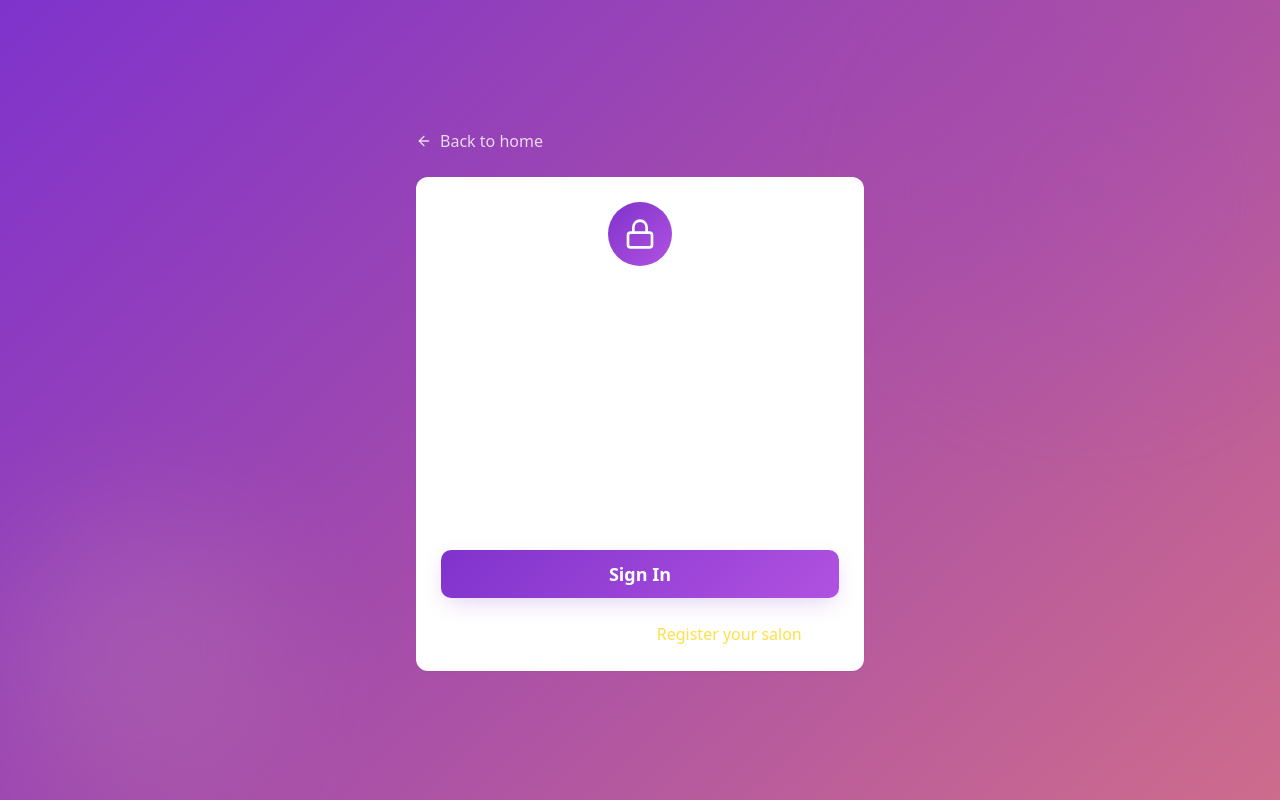
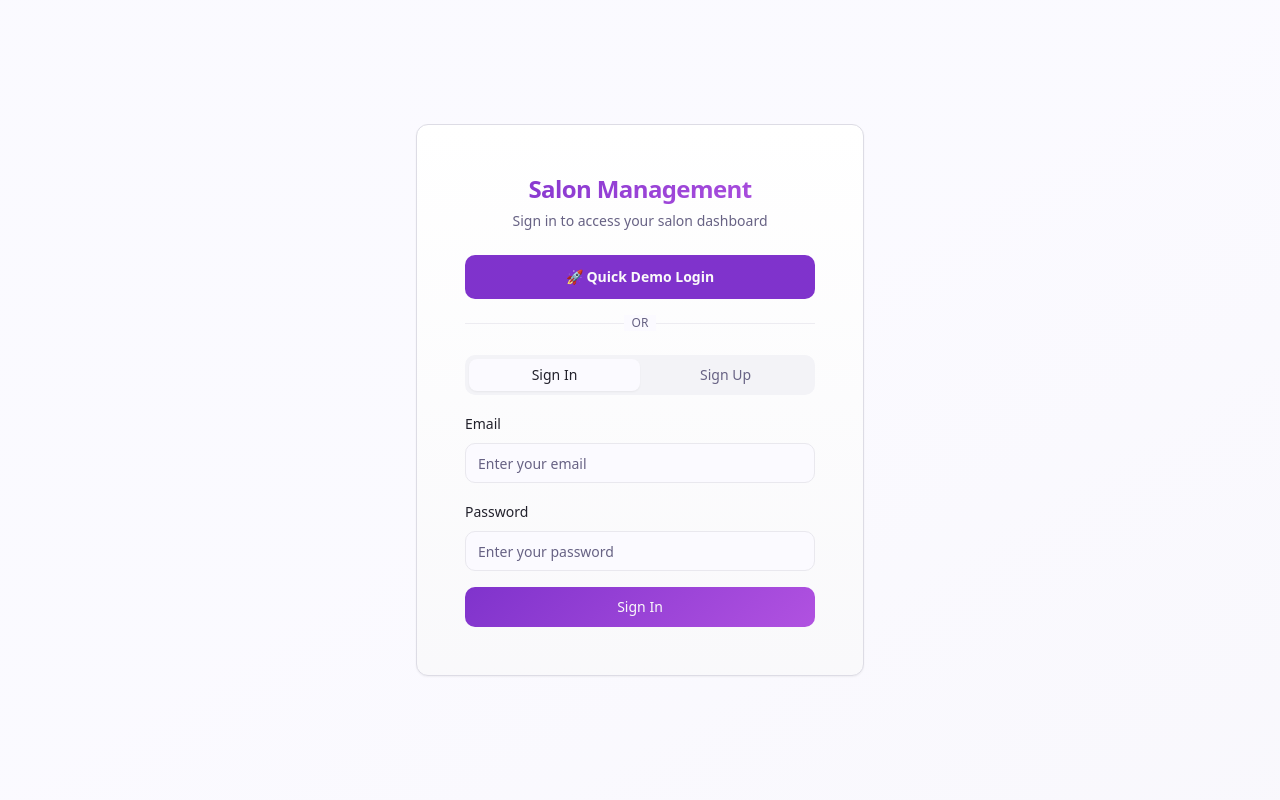
Before and after one commit to JayeshNehe/salonspark-desk, a React (Vite) app: page /auth in a window 1280 px wide. Built offline with nearby package versions, Linux system fonts and the light colour scheme.

Commit message:
Reverted to commit 037a11f2649c8c4c2f3cec57cf7099730aa6b4dc

```diff
--- a/src/lib/validations.ts
+++ b/src/lib/validations.ts
@@ -12,7 +12,6 @@ export const authSchema = z.object({
     .regex(/[A-Z]/, { message: "Password must contain at least one uppercase letter" })
     .regex(/[a-z]/, { message: "Password must contain at least one lowercase letter" })
     .regex(/[0-9]/, { message: "Password must contain at least one number" })
-    .regex(/[!@#$%^&*(),.?":{}|<>]/, { message: "Password must contain at least one special character" })
 });
 
 // Customer validation
--- a/src/pages/Auth.tsx
+++ b/src/pages/Auth.tsx
@@ -1,10 +1,10 @@
 import { useState } from 'react';
-import { Navigate, Link } from 'react-router-dom';
+import { Navigate } from 'react-router-dom';
 import { Button } from '@/components/ui/button';
 import { Input } from '@/components/ui/input';
 import { Label } from '@/components/ui/label';
 import { Card, CardContent, CardDescription, CardHeader, CardTitle } from '@/components/ui/card';
-import { ArrowLeft, Mail, Lock } from 'lucide-react';
+import { Tabs, TabsContent, TabsList, TabsTrigger } from '@/components/ui/tabs';
 import { useAuth } from '@/providers/AuthProvider';
 import { useToast } from '@/hooks/use-toast';
 import { authSchema } from '@/lib/validations';
@@ -12,9 +12,55 @@ import { authSchema } from '@/lib/validations';
 export default function Auth() {
   const [email, setEmail] = useState('');
   const [password, setPassword] = useState('');
+  const [firstName, setFirstName] = useState('');
+  const [lastName, setLastName] = useState('');
   const [loading, setLoading] = useState(false);
-  const { user, signIn } = useAuth();
+  const { user, signIn, signUp } = useAuth();
   const { toast } = useToast();
+
+  // Demo login function
+  const handleDemoLogin = async () => {
+    setLoading(true);
+    // Use demo credentials
+    const demoEmail = 'demo@salon.com';
+    const demoPassword = 'demo123';
+
+    const { error } = await signIn(demoEmail, demoPassword);
+
+    if (error) {
+      // If demo user doesn't exist, create it
+      const { error: signUpError } = await signUp(demoEmail, demoPassword, {
+        first_name: 'Demo',
+        last_name: 'User',
+      });
+
+      if (!signUpError) {
+        // Try signing in again after signup
+        setTimeout(async () => {
+          const { error: secondSignInError } = await signIn(demoEmail, demoPassword);
+          if (!secondSignInError) {
+            toast({
+              title: "Success",
+              description: "Demo account created and logged in!",
+            });
+          }
+        }, 1000);
+      } else {
+        toast({
+          title: "Error",
+          description: signUpError.message || "Failed to create demo account",
+          variant: "destructive",
+        });
+      }
+    } else {
+      toast({
+        title: "Success",
+        description: "Logged in with demo account!",
+      });
+    }
+
+    setLoading(false);
+  };
 
   // Redirect if already authenticated
   if (user) {
@@ -54,85 +100,176 @@ export default function Auth() {
     setLoading(false);
   };
 
+  const handleSignUp = async (e: React.FormEvent) => {
+    e.preventDefault();
+    setLoading(true);
+
+    try {
+      // Validate input
+      authSchema.parse({ email, password });
+
+      const { error } = await signUp(email, password, {
+        first_name: firstName,
+        last_name: lastName,
+      });
+
+      if (error) {
+        toast({
+          title: "Error",
+          description: error.message || "Failed to sign up",
+          variant: "destructive",
+        });
+      } else {
+        toast({
+          title: "Success",
+          description: "Account created successfully! Please check your email to verify your account.",
+        });
+      }
+    } catch (error: any) {
+      toast({
+        title: "Validation Error",
+        description: error.errors?.[0]?.message || "Invalid input. Password must be at least 8 characters with uppercase, lowercase, number, and special character.",
+        variant: "destructive",
+      });
+    }
+
+    setLoading(false);
+  };
+
   return (
-    <div className="min-h-screen bg-gradient-hero flex items-center justify-center p-4">
-      {/* Background decoration */}
-      <div className="absolute inset-0 bg-gradient-to-br from-primary/5 via-transparent to-accent/5" />
-      <div className="absolute top-0 right-0 w-96 h-96 bg-gradient-primary rounded-full opacity-10 blur-3xl" />
-      <div className="absolute bottom-0 left-0 w-72 h-72 bg-gradient-secondary rounded-full opacity-10 blur-3xl" />
-
-      <div className="w-full max-w-md relative z-10">
-        {/* Back button */}
-        <Link to="/" className="inline-flex items-center text-white/80 hover:text-white mb-6 transition-colors">
-          <ArrowLeft className="w-4 h-4 mr-2" />
-          Back to home
-        </Link>
-
-        <Card className="glass border-white/20 shadow-strong">
-          <CardHeader className="text-center space-y-2">
-            <div className="w-16 h-16 mx-auto bg-gradient-primary rounded-full flex items-center justify-center mb-4">
-              <Lock className="w-8 h-8 text-white" />
-            </div>
-            <CardTitle className="text-2xl font-bold text-white">Sign In to Your Salon</CardTitle>
-            <CardDescription className="text-white/70">
-              Access your salon management dashboard
+    <div className="min-h-screen flex items-center justify-center bg-gradient-to-br from-background via-background to-muted/30 p-4">
+      <Card className="w-full max-w-md card-premium">
+        <CardHeader>
+          <CardTitle className="text-2xl text-center bg-gradient-primary bg-clip-text text-transparent">
+            Salon Management
+          </CardTitle>
+          <CardDescription className="text-center">
+            Sign in to access your salon dashboard
           </CardDescription>
         </CardHeader>
+        <CardContent>
+          {/* Demo Login Button */}
+          <div className="space-y-4 mb-6">
+            <Button
+              onClick={handleDemoLogin}
+              className="w-full bg-gradient-to-r from-primary to-primary/80 hover:from-primary/90 hover:to-primary/70 text-primary-foreground font-semibold"
+              disabled={loading}
+              size="lg"
+            >
+              {loading ? "Logging in..." : "🚀 Quick Demo Login"}
+            </Button>
+            <div className="relative">
+              <div className="absolute inset-0 flex items-center">
+                <span className="w-full border-t border-border/50" />
+              </div>
+              <div className="relative flex justify-center text-xs uppercase">
+                <span className="bg-background px-2 text-muted-foreground">Or</span>
+              </div>
+            </div>
+          </div>
 
-          <CardContent className="space-y-6">
+          <Tabs defaultValue="signin" className="space-y-4">
+            <TabsList className="grid w-full grid-cols-2">
+              <TabsTrigger value="signin">Sign In</TabsTrigger>
+              <TabsTrigger value="signup">Sign Up</TabsTrigger>
+            </TabsList>
+
+            <TabsContent value="signin">
               <form onSubmit={handleSignIn} className="space-y-4">
                 <div className="space-y-2">
-                <Label htmlFor="email" className="text-white/90">Email</Label>
-                <div className="relative">
-                  <Mail className="absolute left-3 top-3 h-4 w-4 text-white/50" />
+                  <Label htmlFor="signin-email">Email</Label>
                   <Input
-                    id="email"
+                    id="signin-email"
                     type="email"
                     placeholder="Enter your email"
                     value={email}
                     onChange={(e) => setEmail(e.target.value)}
                     required
-                    className="bg-white/10 border-white/20 text-white placeholder:text-white/50 pl-10"
                   />
                 </div>
-              </div>
-
                 <div className="space-y-2">
-                <Label htmlFor="password" className="text-white/90">Password</Label>
-                <div className="relative">
-                  <Lock className="absolute left-3 top-3 h-4 w-4 text-white/50" />
+                  <Label htmlFor="signin-password">Password</Label>
                   <Input
-                    id="password"
+                    id="signin-password"
                     type="password"
                     placeholder="Enter your password"
                     value={password}
                     onChange={(e) => setPassword(e.target.value)}
                     required
-                    className="bg-white/10 border-white/20 text-white placeholder:text-white/50 pl-10"
                   />
                 </div>
-              </div>
-
                 <Button
                   type="submit"
-                className="w-full bg-gradient-primary hover:opacity-90 text-white border-0 py-6 text-lg font-semibold transition-all duration-300 hover:scale-105 shadow-primary"
+                  className="w-full bg-gradient-primary hover:bg-gradient-primary/90"
                   disabled={loading}
                 >
                   {loading ? "Signing In..." : "Sign In"}
                 </Button>
               </form>
+            </TabsContent>
 
-            <div className="text-center">
-              <p className="text-white/70">
-                Don't have an account?{' '}
-                <Link to="/salon-registration" className="text-yellow-300 hover:text-yellow-200 font-medium">
-                  Register your salon
-                </Link>
+            <TabsContent value="signup">
+              <form onSubmit={handleSignUp} className="space-y-4">
+                <div className="grid grid-cols-2 gap-4">
+                  <div className="space-y-2">
+                    <Label htmlFor="first-name">First Name</Label>
+                    <Input
+                      id="first-name"
+                      placeholder="First name"
+                      value={firstName}
+                      onChange={(e) => setFirstName(e.target.value)}
+                      required
+                    />
+                  </div>
+                  <div className="space-y-2">
+                    <Label htmlFor="last-name">Last Name</Label>
+                    <Input
+                      id="last-name"
+                      placeholder="Last name"
+                      value={lastName}
+                      onChange={(e) => setLastName(e.target.value)}
+                      required
+                    />
+                  </div>
+                </div>
+                <div className="space-y-2">
+                  <Label htmlFor="signup-email">Email</Label>
+                  <Input
+                    id="signup-email"
+                    type="email"
+                    placeholder="Enter your email"
+                    value={email}
+                    onChange={(e) => setEmail(e.target.value)}
+                    required
+                  />
+                </div>
+                <div className="space-y-2">
+                  <Label htmlFor="signup-password">Password</Label>
+                  <Input
+                    id="signup-password"
+                    type="password"
+                    placeholder="Min 8 chars, 1 uppercase, 1 number, 1 special"
+                    value={password}
+                    onChange={(e) => setPassword(e.target.value)}
+                    required
+                    minLength={8}
+                  />
+                  <p className="text-xs text-muted-foreground">
+                    Password must be at least 8 characters with uppercase, lowercase, number, and special character
                   </p>
                 </div>
+                <Button
+                  type="submit"
+                  className="w-full bg-gradient-primary hover:bg-gradient-primary/90"
+                  disabled={loading}
+                >
+                  {loading ? "Creating Account..." : "Sign Up"}
+                </Button>
+              </form>
+            </TabsContent>
+          </Tabs>
         </CardContent>
       </Card>
     </div>
-    </div>
   );
 }
```
Also changed, not shown: src/pages/SalonRegistration.tsx (+6 -27 lines). Lines whose indentation alone changed are shown as unchanged.
